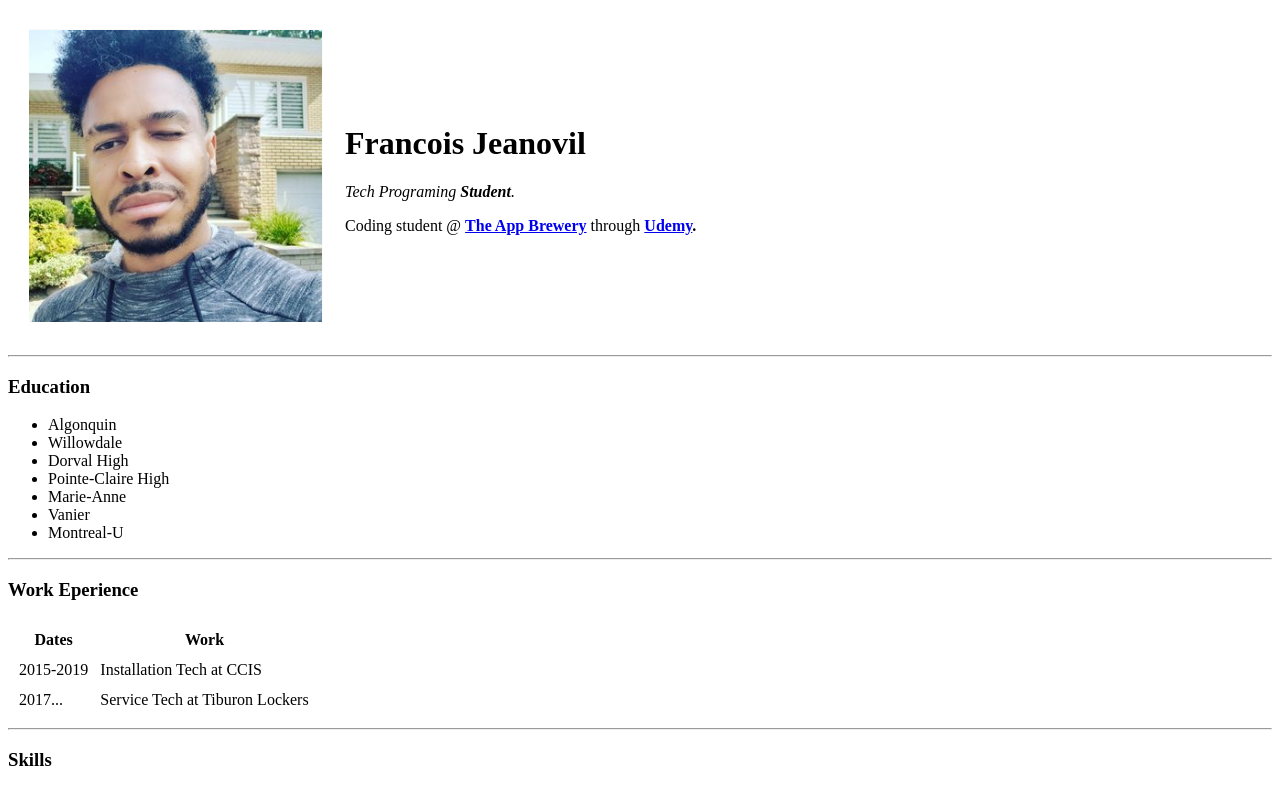
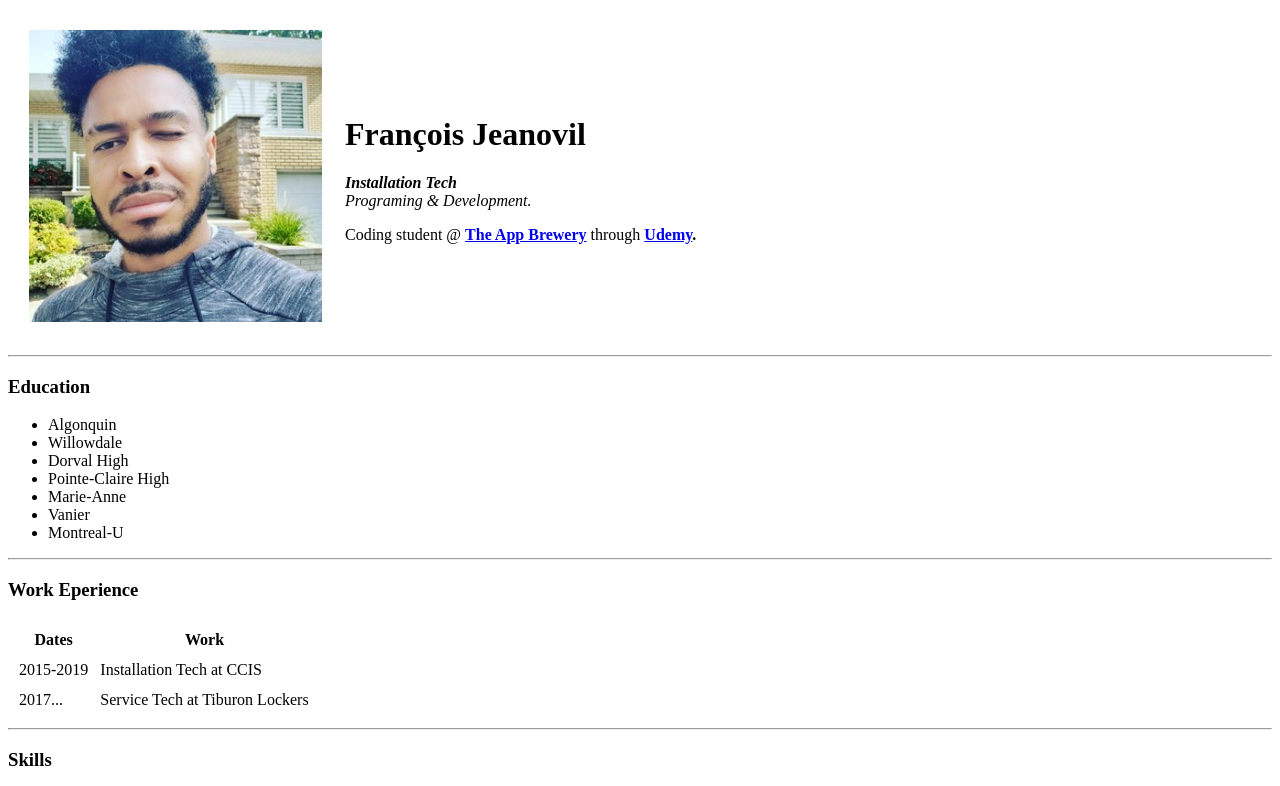
Before and after one commit to Newtonstein/cv, a plain HTML site: page index.html in a window 1280 px wide. Shown: the top 786 px of the page. Drawn offline with Linux system fonts and the light colour scheme.

Commit message:
with latest fixes

```diff
--- a/index.html
+++ b/index.html
@@ -3,7 +3,7 @@
 
 <head>
   <meta charset="utf-8">
-  <title>💝Francois's Personal Site</title>
+  <title>💝François's Personal Site</title>
 </head>
 
 <body>
@@ -11,8 +11,8 @@
     <tr>
       <td><img src="Images/Francpic.png" alt="francois profile picture"></td>
       <td>
-        <h1>Francois Jeanovil</h1>
-        <p><em>Tech Programing <b>Student</b>.</em></p>
+        <h1>François Jeanovil</h1>
+        <p><em><b>Installation Tech</b> <br> Programing & Development.</em></p>
         <p>Coding student @ <strong><a href="https://www.appbrewery.co">The App Brewery</a></strong> through <strong><a href="https://www.udemy.com/">Udemy</a>.</strong></p>
       </td>
     </tr>
```
